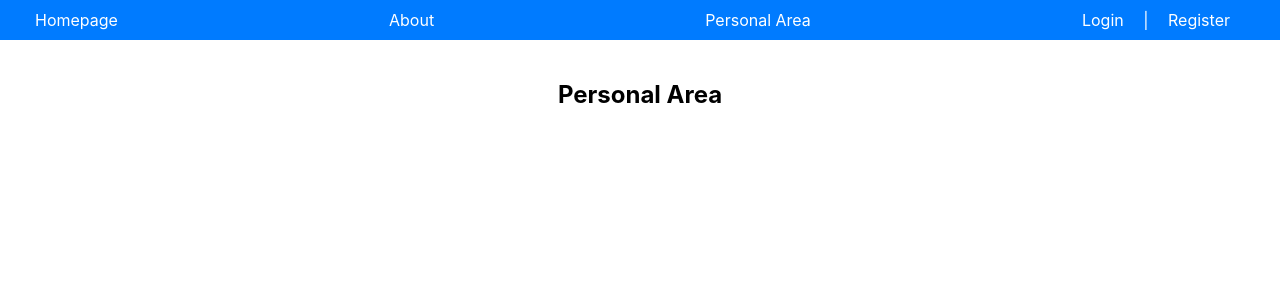
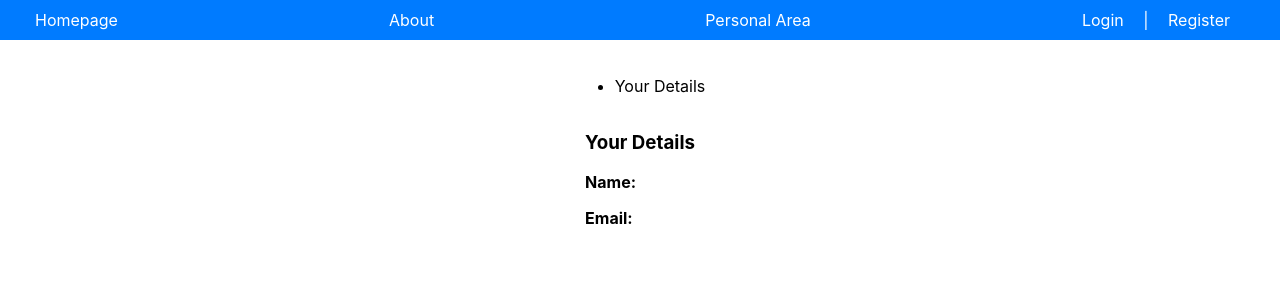
Before and after one commit to BlackOut42/project-management-client, a React (Create React App) app: page /personalarea in a window 1280 px wide. Shown: the top 300 px of the page. Built offline with nearby package versions, Linux system fonts and the light colour scheme.

Commit message:
added user details panel

```diff
--- a/src/PersonalArea.js
+++ b/src/PersonalArea.js
@@ -1,15 +1,26 @@
-import React, { useContext } from "react";
-import { AuthContext } from "./authContext";
+// /src/PersonalArea.js
+import React, { useState } from "react";
+import Sidebar from "./PersonalArea/Sidebar";
+import UserDetails from "./PersonalArea/UserDetails";
 import "./styles/PersonalArea.css";
 
 const PersonalArea = () => {
-  const { authData } = useContext(AuthContext);
-  const user = authData?.user;
+  const [selectedPanel, setSelectedPanel] = useState("details");
+
+  const renderPanel = () => {
+    switch (selectedPanel) {
+      case "details":
+        return <UserDetails />;
+      default:
+        return <UserDetails />;
+    }
+  };
 
   return (
     <div className="personalarea-container">
-      <div className="greeting-section">
-        <h2>Personal Area</h2>
+      <Sidebar onSelectPanel={setSelectedPanel} />
+      <div className="panel-container">
+        {renderPanel()}
       </div>
     </div>
   );
--- /dev/null
+++ b/src/PersonalArea/Sidebar.js
@@ -0,0 +1,15 @@
+// /src/PersonalArea/Sidebar.js
+import React from "react";
+import "../styles/PersonalArea.css";
+
+const Sidebar = ({ onSelectPanel }) => {
+  return (
+    <div className="sidebar">
+      <ul>
+        <li onClick={() => onSelectPanel("details")}>Your Details</li>
+      </ul>
+    </div>
+  );
+};
+
+export default Sidebar;
--- /dev/null
+++ b/src/PersonalArea/UserDetails.js
@@ -0,0 +1,19 @@
+// /src/PersonalArea/UserDetails.js
+import React, { useContext } from "react";
+import { AuthContext } from "../authContext";
+import "../styles/PersonalArea.css";
+
+const UserDetails = () => {
+  const { authData } = useContext(AuthContext);
+  const user = authData?.user;
+
+  return (
+    <div className="details-section">
+      <h3>Your Details</h3>
+      <p><strong>Name:</strong> {user?.name}</p>
+      <p><strong>Email:</strong> {user?.email}</p>
+    </div>
+  );
+};
+
+export default UserDetails;
```
